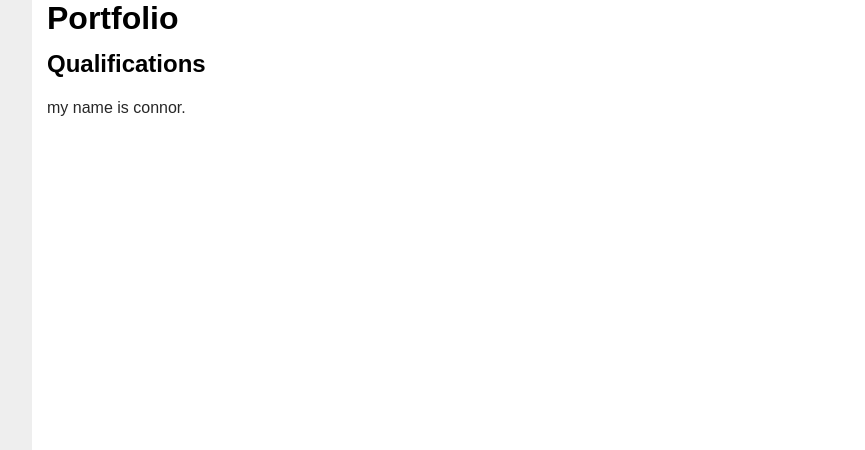
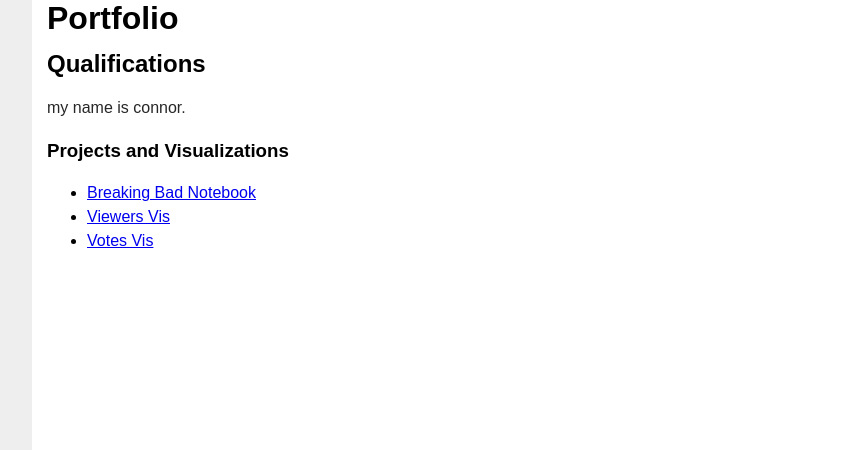
Before and after one commit to coSaari/coSaari.github.io, a plain HTML site: page Portfolio.html in a window 1280 px wide. Shown: the part 754-1204 px from the top of the page, without its empty margins (118-983 px from the left). Drawn offline with Linux system fonts and the light colour scheme.

Commit message:
project link creation

```diff
--- a/Portfolio.html
+++ b/Portfolio.html
@@ -24,6 +24,13 @@
                     <p>
                         my name is connor.
                     </p>
+
+                <h3>Projects and Visualizations</h3>
+                    <ul>
+                        <li><a href="https://github.com/coSaari/cosaari.github.io/blob/master/breakingBad.ipynb" target="_blank">Breaking Bad Notebook</a></li>
+                        <li><a href="https://cosaari.github.io/bbViews.html" target="_blank">Viewers Vis</a></li>
+                        <li><a href="https://cosaari.github.io/bbVotes.html" target="_blank">Votes Vis</a></li>
+                    </ul>
             </div>
         </div>
     </main>
@@ -37,7 +44,6 @@
                     <li><a href="https://cosaari.github.io/AboutMe.html" target="_blank">About Me</a></li>
                     <li><a href="https://cosaari.github.io/Portfolio.html" target="_blank">Portfolio</a></li>
                     <li><a href="https://cosaari.github.io/Contact.html" target="_blank">Contact</a></li>
-
                 </ul>
 
             </div>
```
Also changed, not shown: AboutMe.html (+1 -1 lines), HomePage.html (+0 -2 lines).
